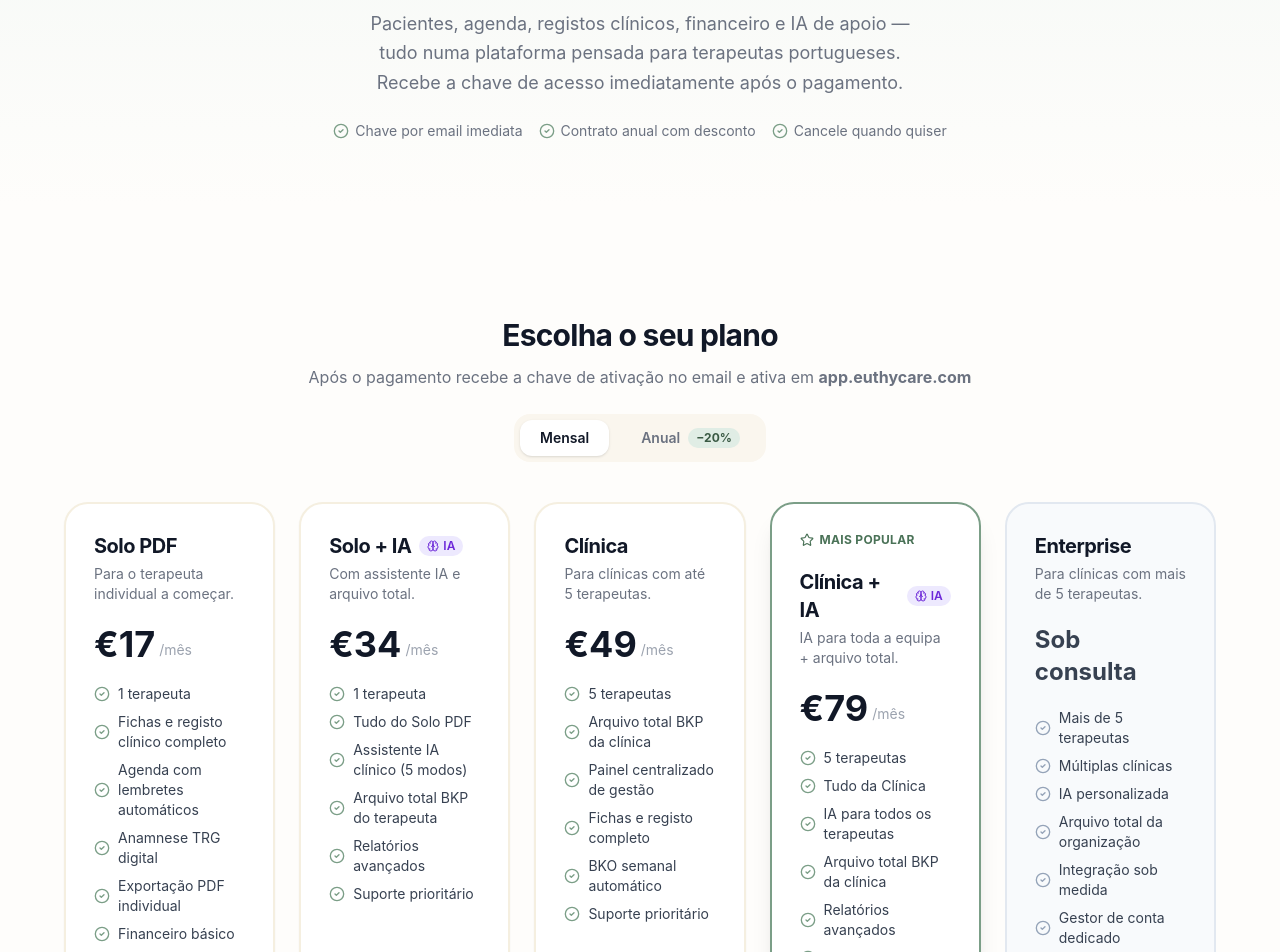
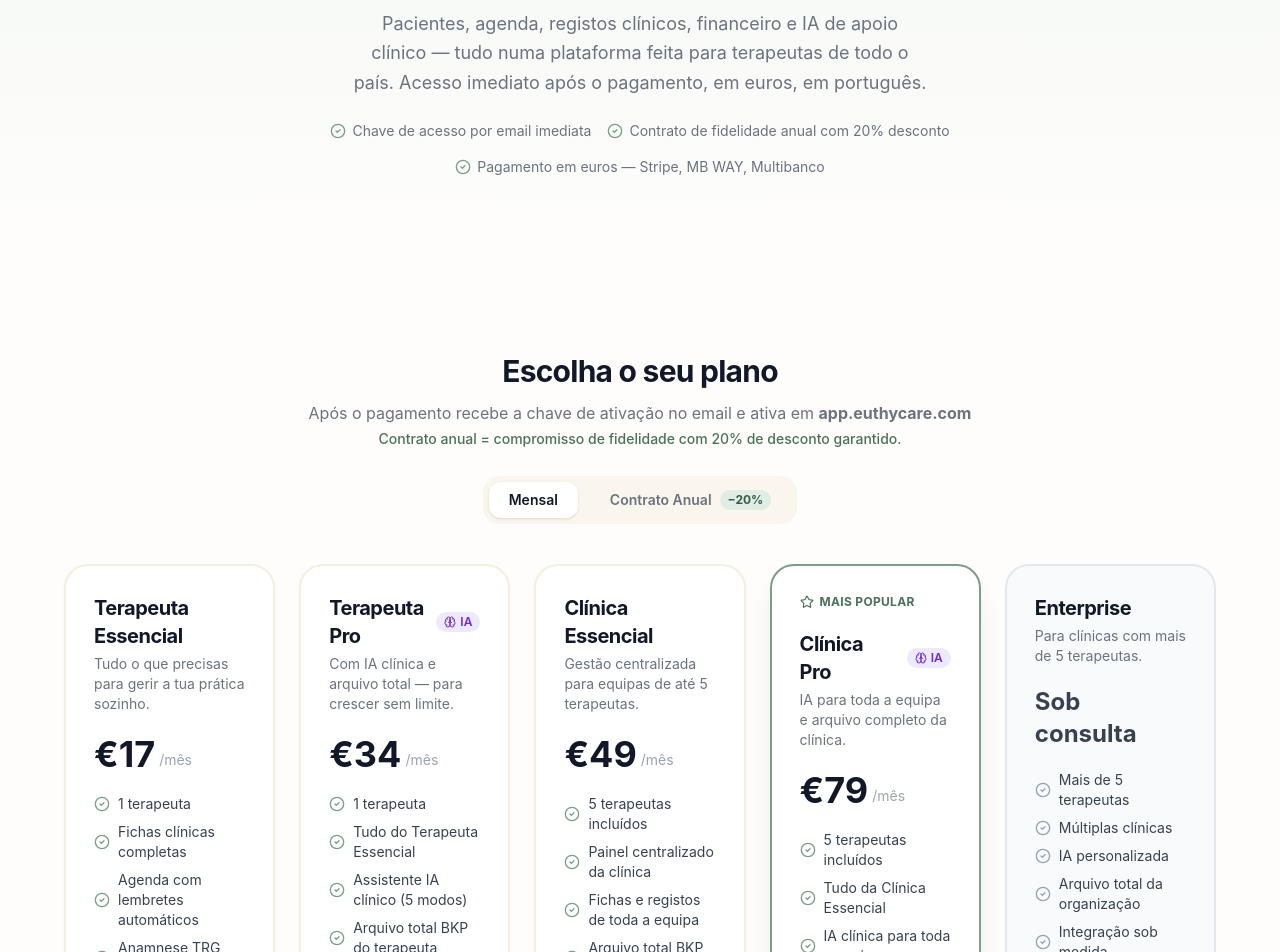
Before and after one commit to elisabeteterapia-sys/euthycare, a Next.js app in the folder frontend/: page /euthy-lancamento in a window 1280 px wide. Shown: the part 320-1272 px from the top of the page. Built offline with nearby package versions, Linux system fonts and the light colour scheme.

Commit message:
feat: improve sales page copy, naming and pricing for Portuguese market

```diff
--- a/frontend/app/euthy-lancamento/layout.tsx
+++ b/frontend/app/euthy-lancamento/layout.tsx
@@ -1,9 +1,9 @@
 import type { Metadata } from 'next'
 
 export const metadata: Metadata = {
-  title: 'Euthy está chegando — Lista de Espera',
+  title: 'EuthyApp — Plataforma de Gestão Clínica para Terapeutas',
   description:
-    'Seja um dos primeiros terapeutas a testar o Euthy. Gerencie pacientes, agenda e consultas numa plataforma pensada para quem cuida.',
+    'Gerencie pacientes, consultas, registos clínicos e financeiro numa plataforma pensada para terapeutas portugueses. Acesso imediato após pagamento.',
 }
 
 export default function LancamentoLayout({ children }: { children: React.ReactNode }) {
--- a/frontend/app/euthy-lancamento/page.tsx
+++ b/frontend/app/euthy-lancamento/page.tsx
@@ -23,74 +23,74 @@ const beneficios = [
 const plans = [
   {
     slug: 'solo-pdf',
-    name: 'Solo PDF',
+    name: 'Terapeuta Essencial',
     priceMonthly: 17,
-    priceAnnual: 13.5,
+    priceAnnual: 13.50,
     annualTotal: 162,
-    description: 'Para o terapeuta individual a começar.',
+    description: 'Tudo o que precisas para gerir a tua prática sozinho.',
     hasAI: false,
     highlight: false,
     features: [
       '1 terapeuta',
-      'Fichas e registo clínico completo',
+      'Fichas clínicas completas',
       'Agenda com lembretes automáticos',
       'Anamnese TRG digital',
-      'Exportação PDF individual',
-      'Financeiro básico',
+      'Exportação e arquivo PDF',
+      'Controlo financeiro',
       'Suporte por email',
     ],
   },
   {
     slug: 'solo-ia',
-    name: 'Solo + IA',
+    name: 'Terapeuta Pro',
     priceMonthly: 34,
     priceAnnual: 27,
     annualTotal: 324,
-    description: 'Com assistente IA e arquivo total.',
+    description: 'Com IA clínica e arquivo total — para crescer sem limite.',
     hasAI: true,
     highlight: false,
     features: [
       '1 terapeuta',
-      'Tudo do Solo PDF',
+      'Tudo do Terapeuta Essencial',
       'Assistente IA clínico (5 modos)',
       'Arquivo total BKP do terapeuta',
-      'Relatórios avançados',
+      'Relatórios e análise de evolução',
       'Suporte prioritário',
     ],
   },
   {
     slug: 'clinica-5',
-    name: 'Clínica',
+    name: 'Clínica Essencial',
     priceMonthly: 49,
     priceAnnual: 39,
     annualTotal: 468,
-    description: 'Para clínicas com até 5 terapeutas.',
+    description: 'Gestão centralizada para equipas de até 5 terapeutas.',
     hasAI: false,
     highlight: false,
     features: [
-      '5 terapeutas',
+      '5 terapeutas incluídos',
+      'Painel centralizado da clínica',
+      'Fichas e registos de toda a equipa',
       'Arquivo total BKP da clínica',
-      'Painel centralizado de gestão',
-      'Fichas e registo completo',
-      'BKO semanal automático',
+      'Backup semanal automático',
       'Suporte prioritário',
     ],
   },
   {
     slug: 'clinica-ia',
-    name: 'Clínica + IA',
+    name: 'Clínica Pro',
     priceMonthly: 79,
     priceAnnual: 63,
     annualTotal: 756,
-    description: 'IA para toda a equipa + arquivo total.',
+    description: 'IA para toda a equipa e arquivo completo da clínica.',
     hasAI: true,
     highlight: true,
     features: [
-      '5 terapeutas',
-      'Tudo da Clínica',
-      'IA para todos os terapeutas',
+      '5 terapeutas incluídos',
+      'Tudo da Clínica Essencial',
+      'IA clínica para toda a equipa',
       'Arquivo total BKP da clínica',
-      'Relatórios avançados',
+      'Relatórios avançados e analytics',
       'Suporte 24h',
     ],
   },
@@ -152,7 +152,7 @@ function PlanCard({ plan, annual }: { plan: typeof plans[0]; annual: boolean })
       </div>
 
       <div className="flex items-end gap-1">
-        <span className="text-4xl font-bold text-gray-900">€{price % 1 === 0 ? price : price.toFixed(1)}</span>
+        <span className="text-4xl font-bold text-gray-900">€{price % 1 === 0 ? price : price.toFixed(2)}</span>
         <span className="text-gray-400 text-sm mb-1">/mês</span>
         {annual && (
           <span className="text-xs text-sage-600 font-semibold ml-2 mb-1">
@@ -269,19 +269,19 @@ export default function EuthyLancamentoPage() {
           </div>
 
           <h1 className="text-4xl sm:text-5xl font-bold text-gray-900 leading-tight mb-6">
-            Gira a tua prática clínica<br />
-            <span className="text-sage-500">sem papelada, sem stress</span>
+            A plataforma que os terapeutas<br />
+            <span className="text-sage-500">precisavam em Portugal</span>
           </h1>
 
           <p className="text-lg text-gray-500 max-w-xl mx-auto mb-6 leading-relaxed">
-            Pacientes, agenda, registos clínicos, financeiro e IA de apoio — tudo numa plataforma pensada para terapeutas portugueses.
-            Recebe a chave de acesso imediatamente após o pagamento.
+            Pacientes, agenda, registos clínicos, financeiro e IA de apoio clínico — tudo numa plataforma feita para terapeutas de todo o país.
+            Acesso imediato após o pagamento, em euros, em português.
           </p>
 
           <div className="flex flex-wrap justify-center gap-4 text-sm text-gray-500">
-            <span className="flex items-center gap-1.5"><CheckCircle2 className="h-4 w-4 text-sage-400" /> Chave por email imediata</span>
-            <span className="flex items-center gap-1.5"><CheckCircle2 className="h-4 w-4 text-sage-400" /> Contrato anual com desconto</span>
-            <span className="flex items-center gap-1.5"><CheckCircle2 className="h-4 w-4 text-sage-400" /> Cancele quando quiser</span>
+            <span className="flex items-center gap-1.5"><CheckCircle2 className="h-4 w-4 text-sage-400" /> Chave de acesso por email imediata</span>
+            <span className="flex items-center gap-1.5"><CheckCircle2 className="h-4 w-4 text-sage-400" /> Contrato de fidelidade anual com 20% desconto</span>
+            <span className="flex items-center gap-1.5"><CheckCircle2 className="h-4 w-4 text-sage-400" /> Pagamento em euros — Stripe, MB WAY, Multibanco</span>
           </div>
         </div>
       </section>
@@ -292,7 +292,8 @@ export default function EuthyLancamentoPage() {
           <div className="text-center mb-10">
             <h2 className="text-3xl font-bold text-gray-900 mb-3">Escolha o seu plano</h2>
             <p className="text-gray-500 mb-6">
-              Após o pagamento recebe a chave de ativação no email e ativa em <strong>app.euthycare.com</strong>
+              Após o pagamento recebe a chave de ativação no email e ativa em <strong>app.euthycare.com</strong><br />
+              <span className="text-sm text-sage-600 font-medium">Contrato anual = compromisso de fidelidade com 20% de desconto garantido.</span>
             </p>
 
             {/* Toggle mensal / anual */}
@@ -307,7 +308,7 @@ export default function EuthyLancamentoPage() {
                 onClick={() => setAnnual(true)}
                 className={`px-5 py-2 rounded-xl text-sm font-semibold transition-all flex items-center gap-2 ${annual ? 'bg-white shadow text-gray-900' : 'text-gray-500 hover:text-gray-700'}`}
               >
-                Anual
+                Contrato Anual
                 <span className="text-xs bg-sage-100 text-sage-700 font-bold px-2 py-0.5 rounded-full">−20%</span>
               </button>
             </div>
--- a/frontend/components/layout/header.tsx
+++ b/frontend/components/layout/header.tsx
@@ -15,7 +15,7 @@ const navLinks = [
   { href: '/loja', label: 'Loja' },
   { href: '/blog', label: 'Blog' },
   { href: '/contato', label: 'Contato' },
-  { href: '/euthy-lancamento', label: 'Lista de espera' },
+  { href: '/euthy-lancamento', label: 'EuthyApp' },
 ]
 
 export function Header() {
```
